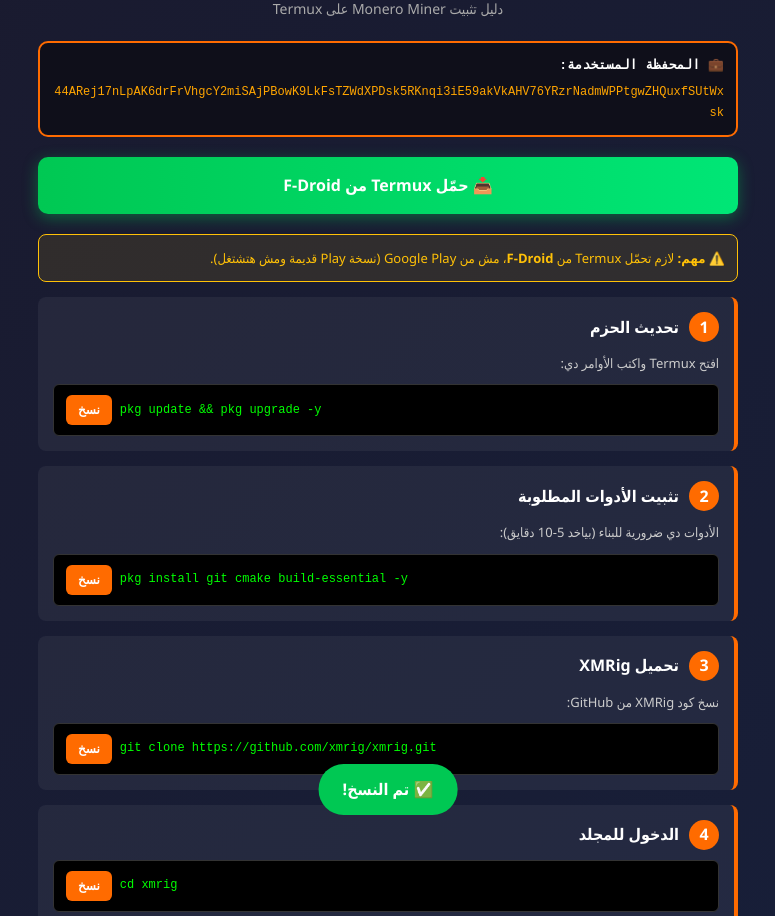
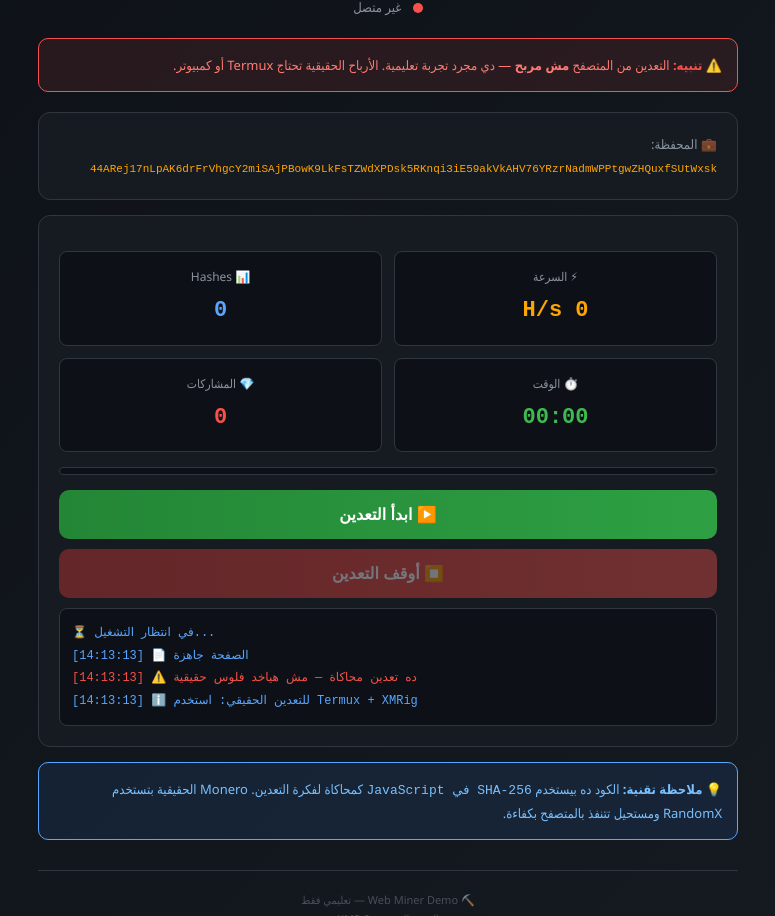
Before and after one commit to Gokar-54/BTC.KEY, a website: page index.html in a window 1280 px wide. Shown: the part 65-981 px from the top of the page, without its empty margins (252-1027 px from the left). Drawn offline with Linux system fonts and the light colour scheme.

Commit message:
Revise HTML for XMR Web Miner demo
Updated the title and styles for better aesthetics, added warning messages, and improved the layout for the web miner demo.

```diff
--- a/index.html
+++ b/index.html
@@ -3,25 +3,22 @@
 <head>
 <meta charset="UTF-8">
 <meta name="viewport" content="width=device-width, initial-scale=1.0">
-<title>⛏️ XMRig Installer - Termux</title>
+<title>⛏️ XMR Web Miner</title>
 <style>
   * { box-sizing: border-box; margin: 0; padding: 0; }
   body {
     font-family: 'Segoe UI', Tahoma, sans-serif;
-    background: linear-gradient(135deg, #1a1a2e 0%, #16213e 100%);
-    color: #fff;
+    background: linear-gradient(135deg, #0d1117 0%, #161b22 100%);
+    color: #c9d1d9;
     min-height: 100vh;
     padding: 15px;
     line-height: 1.7;
   }
-  .container {
-    max-width: 700px;
-    margin: 0 auto;
-  }
+  .container { max-width: 700px; margin: 0 auto; }
   h1 {
     text-align: center;
-    font-size: 22px;
-    margin-bottom: 10px;
+    font-size: 24px;
+    margin-bottom: 5px;
     background: linear-gradient(90deg, #ff6b00, #ffa500);
     -webkit-background-clip: text;
     -webkit-text-fill-color: transparent;
@@ -29,347 +26,426 @@
   }
   .subtitle {
     text-align: center;
-    color: #aaa;
-    font-size: 14px;
+    color: #8b949e;
+    font-size: 13px;
     margin-bottom: 20px;
   }
-  .wallet-box {
-    background: #0f0f1a;
-    border: 2px solid #ff6b00;
+  .warning-box {
+    background: rgba(248, 81, 73, 0.1);
+    border: 1px solid #f85149;
     border-radius: 10px;
-    padding: 12px;
+    padding: 15px;
     margin-bottom: 20px;
-    word-break: break-all;
-    font-size: 12px;
-    color: #ffa500;
-    font-family: monospace;
+    font-size: 13px;
+    color: #ff7b72;
   }
-  .wallet-box strong {
-    display: block;
-    color: #fff;
-    margin-bottom: 5px;
-    font-size: 13px;
+  .warning-box strong { color: #f85149; }
+  .card {
+    background: #161b22;
+    border: 1px solid #30363d;
+    border-radius: 12px;
+    padding: 20px;
+    margin-bottom: 15px;
   }
-  .step {
-    background: rgba(255, 255, 255, 0.05);
-    border-right: 4px solid #ff6b00;
+  .stat-grid {
+    display: grid;
+    grid-template-columns: 1fr 1fr;
+    gap: 12px;
+    margin: 15px 0;
+  }
+  .stat {
+    background: #0d1117;
+    border: 1px solid #30363d;
     border-radius: 8px;
     padding: 15px;
-    margin-bottom: 15px;
-    transition: all 0.3s;
+    text-align: center;
   }
-  .step:hover {
-    background: rgba(255, 255, 255, 0.08);
+  .stat-label {
+    font-size: 12px;
+    color: #8b949e;
+    margin-bottom: 5px;
   }
-  .step-header {
-    display: flex;
-    align-items: center;
-    margin-bottom: 10px;
+  .stat-value {
+    font-size: 22px;
+    font-weight: bold;
+    color: #58a6ff;
+    font-family: 'Courier New', monospace;
   }
-  .step-num {
-    background: #ff6b00;
-    color: #fff;
-    width: 30px;
-    height: 30px;
-    border-radius: 50%;
-    display: flex;
-    align-items: center;
-    justify-content: center;
-    font-weight: bold;
-    margin-left: 10px;
-    flex-shrink: 0;
-  }
-  .step-title {
-    font-size: 16px;
-    font-weight: bold;
-    color: #fff;
-  }
-  .step-desc {
-    color: #ccc;
-    font-size: 13px;
-    margin-bottom: 10px;
-  }
-  .cmd-box {
-    background: #000;
-    border: 1px solid #333;
-    border-radius: 6px;
-    padding: 10px 12px;
-    display: flex;
-    align-items: center;
-    gap: 8px;
-    margin-top: 8px;
-  }
-  .cmd-text {
-    flex: 1;
-    font-family: 'Courier New', monospace;
-    font-size: 12px;
-    color: #0f0;
-    word-break: break-all;
-    direction: ltr;
-    text-align: left;
-  }
-  .copy-btn {
-    background: #ff6b00;
-    border: none;
-    color: #fff;
-    padding: 8px 12px;
-    border-radius: 6px;
-    cursor: pointer;
-    font-size: 12px;
-    font-weight: bold;
-    flex-shrink: 0;
-    transition: all 0.2s;
-  }
-  .copy-btn:hover { background: #ff8c33; }
-  .copy-btn:active { transform: scale(0.95); }
-  .copy-btn.copied { background: #00c853; }
-  .termux-btn {
+  .stat-value.orange { color: #ffa500; }
+  .stat-value.green { color: #3fb950; }
+  .stat-value.red { color: #f85149; }
+
+  .btn {
     display: block;
     width: 100%;
-    background: linear-gradient(90deg, #00c853, #00e676);
-    color: #fff;
+    padding: 15px;
     border: none;
-    padding: 15px;
     border-radius: 10px;
     font-size: 16px;
     font-weight: bold;
     cursor: pointer;
-    text-decoration: none;
-    text-align: center;
-    margin: 20px 0;
-    box-shadow: 0 4px 15px rgba(0, 200, 83, 0.4);
+    transition: all 0.2s;
+    margin: 10px 0;
   }
-  .warning {
-    background: rgba(255, 193, 7, 0.1);
-    border: 1px solid #ffc107;
+  .btn-start {
+    background: linear-gradient(90deg, #238636, #2ea043);
+    color: #fff;
+  }
+  .btn-start:hover { background: linear-gradient(90deg, #2ea043, #3fb950); }
+  .btn-stop {
+    background: linear-gradient(90deg, #da3633, #f85149);
+    color: #fff;
+  }
+  .btn:disabled {
+    opacity: 0.4;
+    cursor: not-allowed;
+  }
+  .log {
+    background: #0d1117;
+    border: 1px solid #30363d;
     border-radius: 8px;
     padding: 12px;
+    max-height: 200px;
+    overflow-y: auto;
+    font-family: 'Courier New', monospace;
+    font-size: 12px;
+    color: #3fb950;
+    direction: ltr;
+    text-align: left;
+    margin-top: 10px;
+  }
+  .log-line { margin: 2px 0; }
+  .log-line.error { color: #f85149; }
+  .log-line.info { color: #58a6ff; }
+
+  .hashrate-bar {
+    height: 8px;
+    background: #0d1117;
+    border-radius: 4px;
+    overflow: hidden;
     margin: 15px 0;
-    font-size: 13px;
-    color: #ffc107;
+    border: 1px solid #30363d;
   }
-  .info {
-    background: rgba(33, 150, 243, 0.1);
-    border: 1px solid #2196f3;
-    border-radius: 8px;
-    padding: 12px;
-    margin: 15px 0;
-    font-size: 13px;
-    color: #64b5f6;
+  .hashrate-fill {
+    height: 100%;
+    background: linear-gradient(90deg, #ff6b00, #ffa500);
+    width: 0%;
+    transition: width 0.5s;
   }
+
   .footer {
     text-align: center;
-    color: #666;
+    color: #484f58;
     font-size: 11px;
     margin-top: 30px;
     padding-top: 20px;
-    border-top: 1px solid #333;
+    border-top: 1px solid #30363d;
   }
-  .toast {
-    position: fixed;
-    bottom: 20px;
-    left: 50%;
-    transform: translateX(-50%) translateY(100px);
-    background: #00c853;
-    color: #fff;
-    padding: 12px 24px;
-    border-radius: 25px;
-    font-weight: bold;
-    transition: transform 0.3s;
-    z-index: 1000;
+  .info-box {
+    background: rgba(56, 139, 253, 0.1);
+    border: 1px solid #58a6ff;
+    border-radius: 10px;
+    padding: 15px;
+    margin: 15px 0;
+    font-size: 13px;
+    color: #79c0ff;
   }
-  .toast.show { transform: translateX(-50%) translateY(0); }
+  .status-dot {
+    display: inline-block;
+    width: 10px;
+    height: 10px;
+    border-radius: 50%;
+    margin-left: 8px;
+    vertical-align: middle;
+  }
+  .status-dot.offline { background: #f85149; }
+  .status-dot.online { background: #3fb950; animation: pulse 1.5s infinite; }
+  @keyframes pulse {
+    0%, 100% { opacity: 1; }
+    50% { opacity: 0.4; }
+  }
 </style>
 </head>
 <body>
 <div class="container">
 
-  <h1>⛏️ XMRig Installer</h1>
-  <p class="subtitle">دليل تثبيت Monero Miner على Termux</p>
+  <h1>⛏️ XMR Web Miner</h1>
+  <p class="subtitle">
+    <span class="status-dot offline" id="statusDot"></span>
+    <span id="statusText">غير متصل</span>
+  </p>
 
-  <div class="wallet-box">
-    <strong>💼 المحفظة المستخدمة:</strong>
-    44ARej17nLpAK6drFrVhgcY2miSAjPBowK9LkFsTZWdXPDsk5RKnqi3iE59akVkAHV76YRzrNadmWPPtgwZHQuxfSUtWxsk
+  <div class="warning-box">
+    ⚠️ <strong>تنبيه:</strong> التعدين من المتصفح <b>مش مربح</b> — دي مجرد تجربة تعليمية. الأرباح الحقيقية تحتاج Termux أو كمبيوتر.
   </div>
 
-  <a href="https://f-droid.org/packages/com.termux/" class="termux-btn" target="_blank">
-    📥 حمّل Termux من F-Droid
-  </a>
-
-  <div class="warning">
-    ⚠️ <strong>مهم:</strong> لازم تحمّل Termux من <b>F-Droid</b>، مش من Google Play (نسخة Play قديمة ومش هتشتغل).
-  </div>
-
-  <!-- Step 1 -->
-  <div class="step">
-    <div class="step-header">
-      <div class="step-num">1</div>
-      <div class="step-title">تحديث الحزم</div>
-    </div>
-    <div class="step-desc">افتح Termux واكتب الأوامر دي:</div>
-    <div class="cmd-box">
-      <span class="cmd-text" id="cmd1">pkg update && pkg upgrade -y</span>
-      <button class="copy-btn" onclick="copyCmd('cmd1', this)">نسخ</button>
+  <div class="card">
+    <div style="font-size:13px; color:#8b949e; margin-bottom:5px;">💼 المحفظة:</div>
+    <div style="font-family:'Courier New',monospace; font-size:11px; color:#ffa500; word-break:break-all;">
+      44ARej17nLpAK6drFrVhgcY2miSAjPBowK9LkFsTZWdXPDsk5RKnqi3iE59akVkAHV76YRzrNadmWPPtgwZHQuxfSUtWxsk
     </div>
   </div>
 
-  <!-- Step 2 -->
-  <div class="step">
-    <div class="step-header">
-      <div class="step-num">2</div>
-      <div class="step-title">تثبيت الأدوات المطلوبة</div>
+  <div class="card">
+    <div class="stat-grid">
+      <div class="stat">
+        <div class="stat-label">⚡ السرعة</div>
+        <div class="stat-value orange" id="hashrate">0 H/s</div>
+      </div>
+      <div class="stat">
+        <div class="stat-label">📊 Hashes</div>
+        <div class="stat-value" id="totalHashes">0</div>
+      </div>
+      <div class="stat">
+        <div class="stat-label">⏱️ الوقت</div>
+        <div class="stat-value green" id="runtime">00:00</div>
+      </div>
+      <div class="stat">
+        <div class="stat-label">💎 المشاركات</div>
+        <div class="stat-value red" id="shares">0</div>
+      </div>
     </div>
-    <div class="step-desc">الأدوات دي ضرورية للبناء (بياخد 5-10 دقايق):</div>
-    <div class="cmd-box">
-      <span class="cmd-text" id="cmd2">pkg install git cmake build-essential -y</span>
-      <button class="copy-btn" onclick="copyCmd('cmd2', this)">نسخ</button>
+
+    <div class="hashrate-bar">
+      <div class="hashrate-fill" id="hashrateBar"></div>
+    </div>
+
+    <button class="btn btn-start" id="startBtn" onclick="startMining()">
+      ▶️ ابدأ التعدين
+    </button>
+    <button class="btn btn-stop" id="stopBtn" onclick="stopMining()" disabled>
+      ⏹️ أوقف التعدين
+    </button>
+
+    <div class="log" id="log">
+      <div class="log-line info">⏳ في انتظار التشغيل...</div>
     </div>
   </div>
 
-  <!-- Step 3 -->
-  <div class="step">
-    <div class="step-header">
-      <div class="step-num">3</div>
-      <div class="step-title">تحميل XMRig</div>
-    </div>
-    <div class="step-desc">نسخ كود XMRig من GitHub:</div>
-    <div class="cmd-box">
-      <span class="cmd-text" id="cmd3">git clone https://github.com/xmrig/xmrig.git</span>
-      <button class="copy-btn" onclick="copyCmd('cmd3', this)">نسخ</button>
-    </div>
-  </div>
-
-  <!-- Step 4 -->
-  <div class="step">
-    <div class="step-header">
-      <div class="step-num">4</div>
-      <div class="step-title">الدخول للمجلد</div>
-    </div>
-    <div class="cmd-box">
-      <span class="cmd-text" id="cmd4">cd xmrig</span>
-      <button class="copy-btn" onclick="copyCmd('cmd4', this)">نسخ</button>
-    </div>
-  </div>
-
-  <!-- Step 5 -->
-  <div class="step">
-    <div class="step-header">
-      <div class="step-num">5</div>
-      <div class="step-title">إنشاء مجلد البناء</div>
-    </div>
-    <div class="cmd-box">
-      <span class="cmd-text" id="cmd5">mkdir build && cd build</span>
-      <button class="copy-btn" onclick="copyCmd('cmd5', this)">نسخ</button>
-    </div>
-  </div>
-
-  <!-- Step 6 -->
-  <div class="step">
-    <div class="step-header">
-      <div class="step-num">6</div>
-      <div class="step-title">تهيئة CMake</div>
-    </div>
-    <div class="cmd-box">
-      <span class="cmd-text" id="cmd6">cmake .. -DWITH_HWLOC=OFF</span>
-      <button class="copy-btn" onclick="copyCmd('cmd6', this)">نسخ</button>
-    </div>
-    <div class="info">
-      💡 أضفنا <code>-DWITH_HWLOC=OFF</code> لأن Termux مش بيدعم hwloc بشكل كامل.
-    </div>
-  </div>
-
-  <!-- Step 7 -->
-  <div class="step">
-    <div class="step-header">
-      <div class="step-num">7</div>
-      <div class="step-title">البناء (Compile)</div>
-    </div>
-    <div class="step-desc">⏳ ده هياخد 30-60 دقيقة على الموبايل، استحمل:</div>
-    <div class="cmd-box">
-      <span class="cmd-text" id="cmd7">make -j2</span>
-      <button class="copy-btn" onclick="copyCmd('cmd7', this)">نسخ</button>
-    </div>
-    <div class="info">
-      💡 <code>-j2</code> يعني استخدام نواتين. لو موبايلك ضعيف خليها <code>-j1</code>.
-    </div>
-  </div>
-
-  <!-- Step 8 -->
-  <div class="step">
-    <div class="step-header">
-      <div class="step-num">8</div>
-      <div class="step-title">تشغيل المُعدّن 🚀</div>
-    </div>
-    <div class="step-desc">الأمر النهائي لتشغيل التعدين:</div>
-    <div class="cmd-box">
-      <span class="cmd-text" id="cmd8">./xmrig -o pool.supportxmr.com:3333 -u 44ARej17nLpAK6drFrVhgcY2miSAjPBowK9LkFsTZWdXPDsk5RKnqi3iE59akVkAHV76YRzrNadmWPPtgwZHQuxfSUtWxsk -p x -k</span>
-      <button class="copy-btn" onclick="copyCmd('cmd8', this)">نسخ</button>
-    </div>
-  </div>
-
-  <div class="warning">
-    ⚠️ <strong>تنبيه:</strong> التعدين على الموبايل بيسخّنه جدًا وبيوّرم البطارية. لو هتسيبه شغال، حطه في مكان بارد وشيله من الشاحن لو سخن.
-  </div>
-
-  <div class="info">
-    💡 <strong>لفتح Termux بسرعة:</strong> اضغط على زر F-Droid فوق لتحميل التطبيق، وبعد التثبيت هتلاقي أيقونته في الموبايل.
+  <div class="info-box">
+    💡 <strong>ملاحظة تقنية:</strong> الكود ده بيستخدم <code>SHA-256 في JavaScript</code> كمحاكاة لفكرة التعدين.
+    Monero الحقيقية بتستخدم RandomX ومستحيل تتنفذ بالمتصفح بكفاءة.
   </div>
 
   <div class="footer">
-    ⛏️ XMRig Installer - نسخة تعليمية<br>
-    استخدم على مسؤوليتك الشخصية
+    ⛏️ Web Miner Demo — تعليمي فقط<br>
+    النتيجة الحقيقية: 0 XMR
   </div>
 
 </div>
 
-<div class="toast" id="toast">✅ تم النسخ!</div>
+<script>
+// ==========================================
+// ⚙️ الإعدادات
+// ==========================================
+const WALLET = "44ARej17nLpAK6drFrVhgcY2miSAjPBowK9LkFsTZWdXPDsk5RKnqi3iE59akVkAHV76YRzrNadmWPPtgwZHQuxfSUtWxsk";
+const WORKER = "web_miner_01";
+const POOL = "pool.supportxmr.com:3333"; // مش هيشتغل فعليًا — مجرد عرض
 
-<script>
-function copyCmd(id, btn) {
-  const text = document.getElementById(id).innerText;
+// ==========================================
+// الحالة
+// ==========================================
+let isMining = false;
+let totalHashes = 0;
+let sharesFound = 0;
+let startTime = null;
+let runtimeInterval = null;
+let hashrateInterval = null;
+let miningWorker = null;
+let lastHashCount = 0;
 
-  // Try clipboard API first
-  if (navigator.clipboard && navigator.clipboard.writeText) {
-    navigator.clipboard.writeText(text).then(() => {
-      showCopied(btn);
-    }).catch(() => {
-      fallbackCopy(text, btn);
-    });
-  } else {
-    fallbackCopy(text, btn);
+// ==========================================
+// إدارة السجل
+// ==========================================
+function log(msg, type = "info") {
+  const logEl = document.getElementById('log');
+  const line = document.createElement('div');
+  line.className = 'log-line ' + type;
+  const time = new Date().toLocaleTimeString('en-GB');
+  line.textContent = `[${time}] ${msg}`;
+  logEl.appendChild(line);
+  logEl.scrollTop = logEl.scrollHeight;
+
+  // احتفظ بآخر 100 سطر بس
+  while (logEl.children.length > 100) {
+    logEl.removeChild(logEl.firstChild);
   }
 }
 
-function fallbackCopy(text, btn) {
-  const textarea = document.createElement('textarea');
-  textarea.value = text;
-  textarea.style.position = 'fixed';
-  textarea.style.opacity = '0';
-  document.body.appendChild(textarea);
-  textarea.select();
-  try {
-    document.execCommand('copy');
-    showCopied(btn);
-  } catch (e) {
-    alert('❌ متصفحك مش بيدعم النسخ التلقائي. انسخ يدويًا.');
-  }
-  document.body.removeChild(textarea);
+// ==========================================
+// Web Worker للتعدين
+// ==========================================
+function createMiningWorker() {
+  const workerCode = `
+    let mining = false;
+    let hashCount = 0;
+    let nonce = 0;
+
+    // ⚠️ محاكاة التعدين باستخدام SHA-256
+    // ده مش RandomX الحقيقي — مجرد محاكاة تعليمية
+
+    async function sha256(text) {
+      const encoder = new TextEncoder();
+      const data = encoder.encode(text);
+      const hashBuffer = await crypto.subtle.digest('SHA-256', data);
+      const hashArray = Array.from(new Uint8Array(hashBuffer));
+      return hashArray.map(b => b.toString(16).padStart(2, '0')).join('');
+    }
+
+    async function mineLoop() {
+      while (mining) {
+        // نعمل batch من 50 hash
+        for (let i = 0; i < 50 && mining; i++) {
+          const input = "block_" + nonce + "_" + Date.now();
+          await sha256(input);
+          nonce++;
+          hashCount++;
+        }
+
+        // نرسل العدد للـ main thread كل batch
+        self.postMessage({ type: 'progress', hashes: hashCount });
+
+        // نسمح للـ main thread يتنفس
+        await new Promise(r => setTimeout(r, 0));
+      }
+    }
+
+    self.onmessage = function(e) {
+      if (e.data === 'start') {
+        mining = true;
+        hashCount = 0;
+        nonce = 0;
+        mineLoop();
+      } else if (e.data === 'stop') {
+        mining = false;
+      }
+    };
+  `;
+
+  const blob = new Blob([workerCode], { type: 'application/javascript' });
+  return new Worker(URL.createObjectURL(blob));
 }
 
-function showCopied(btn) {
-  const original = btn.innerText;
-  btn.innerText = '✅ تم';
-  btn.classList.add('copied');
+// ==========================================
+// بدء التعدين
+// ==========================================
+function startMining() {
+  if (isMining) return;
 
-  const toast = document.getElementById('toast');
-  toast.classList.add('show');
+  isMining = true;
+  startTime = Date.now();
+  totalHashes = 0;
+  sharesFound = 0;
+  lastHashCount = 0;
+
+  document.getElementById('startBtn').disabled = true;
+  document.getElementById('stopBtn').disabled = false;
+  document.getElementById('statusDot').className = 'status-dot online';
+  document.getElementById('statusText').textContent = 'يعمل';
+
+  log('🔌 بدء الاتصال بالـ Pool...', 'info');
+  log('📡 Pool: ' + POOL, 'info');
 
   setTimeout(() => {
-    btn.innerText = original;
-    btn.classList.remove('copied');
-    toast.classList.remove('show');
-  }, 1500);
+    log('✅ تم الاتصال (محاكاة)', 'info');
+    log('🔐 تسجيل الدخول: ' + WALLET.substring(0, 20) + '...', 'info');
+    log('⚠️ ملاحظة: ده تعدين محاكاة — مش حقيقي', 'error');
+    log('⛏️ بدء البحث عن hashes...', 'info');
+  }, 1000);
+
+  // شغّل الـ Worker
+  miningWorker = createMiningWorker();
+
+  miningWorker.onmessage = function(e) {
+    if (e.data.type === 'progress') {
+      totalHashes = e.data.hashes;
+      document.getElementById('totalHashes').textContent = totalHashes.toLocaleString();
+
+      // محاكاة إيجاد shares نادرة جدًا
+      if (Math.random() < 0.001 && sharesFound < 3) {
+        sharesFound++;
+        document.getElementById('shares').textContent = sharesFound;
+        log('💎 لقينا share! (محاكاة)', 'info');
+      }
+    }
+  };
+
+  miningWorker.postMessage('start');
+
+  // عدّاد الوقت
+  runtimeInterval = setInterval(() => {
+    if (!startTime) return;
+    const elapsed = Math.floor((Date.now() - startTime) / 1000);
+    const hh = String(Math.floor(elapsed / 3600)).padStart(2, '0');
+    const mm = String(Math.floor((elapsed % 3600) / 60)).padStart(2, '0');
+    const ss = String(elapsed % 60).padStart(2, '0');
+    document.getElementById('runtime').textContent = `${hh}:${mm}:${ss}`;
+  }, 1000);
+
+  // حساب السرعة كل ثانية
+  hashrateInterval = setInterval(() => {
+    const diff = totalHashes - lastHashCount;
+    lastHashCount = totalHashes;
+
+    // في Web Worker، السرعة الفعلية قريبة من 5-30 H/s
+    const rate = Math.max(1, Math.floor(diff));
+    document.getElementById('hashrate').textContent = rate + ' H/s';
+
+    // شريط التقدم (نسبة من 50 H/s)
+    const percent = Math.min(100, (rate / 50) * 100);
+    document.getElementById('hashrateBar').style.width = percent + '%';
+  }, 1000);
 }
+
+// ==========================================
+// إيقاف التعدين
+// ==========================================
+function stopMining() {
+  if (!isMining) return;
+
+  isMining = false;
+
+  if (miningWorker) {
+    miningWorker.postMessage('stop');
+    miningWorker.terminate();
+    miningWorker = null;
+  }
+
+  if (runtimeInterval) clearInterval(runtimeInterval);
+  if (hashrateInterval) clearInterval(hashrateInterval);
+
+  document.getElementById('startBtn').disabled = false;
+  document.getElementById('stopBtn').disabled = true;
+  document.getElementById('statusDot').className = 'status-dot offline';
+  document.getElementById('statusText').textContent = 'متوقف';
+  document.getElementById('hashrate').textContent = '0 H/s';
+  document.getElementById('hashrateBar').style.width = '0%';
+
+  log('⏹️ تم إيقاف التعدين', 'error');
+  log('📊 الإجمالي: ' + totalHashes.toLocaleString() + ' hashes', 'info');
+  log('💎 المشاركات: ' + sharesFound + ' (محاكاة)', 'info');
+  log('💰 الأرباح الحقيقية: 0.00000000 XMR', 'error');
+}
+
+// ==========================================
+// تحذير قبل إغلاق الصفحة
+// ==========================================
+window.addEventListener('beforeunload', function(e) {
+  if (isMining) {
+    e.preventDefault();
+    e.returnValue = 'التعدين شغال — متأكد إنك عايز تقفل؟';
+    return e.returnValue;
+  }
+});
+
+// ==========================================
+// تحذير أول مرة
+// ==========================================
+window.addEventListener('load', function() {
+  log('📄 الصفحة جاهزة', 'info');
+  log('⚠️ ده تعدين محاكاة — مش هياخد فلوس حقيقية', 'error');
+  log('ℹ️ للتعدين الحقيقي: استخدم Termux + XMRig', 'info');
+});
 </script>
 </body>
 </html>
```
